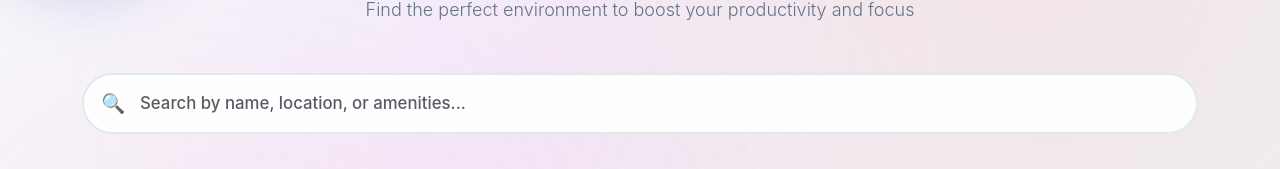
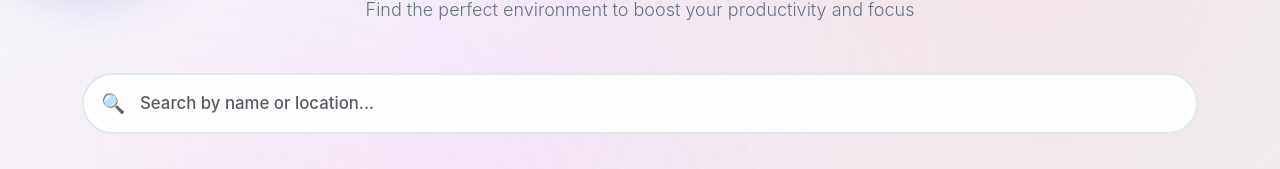
Before and after one commit to ter421/midterm-project-3rd-year, a React (Vite) app: page / in a window 1280 px wide. Shown: the part 210-379 px from the top of the page. Built offline with nearby package versions, Linux system fonts and the light colour scheme.

Commit message:
tiny change

```diff
--- a/src/components/SearchBar.jsx
+++ b/src/components/SearchBar.jsx
@@ -107,7 +107,7 @@ export default function SearchBar({ value, onChange }) {
         <input
           ref={inputRef}
           className="form-control mb-3"
-          placeholder="Search by name, location, or amenities..."
+          placeholder="Search by name or location..."
           value={value}
           onChange={handleInputChange}
           onFocus={handleFocus}
```
